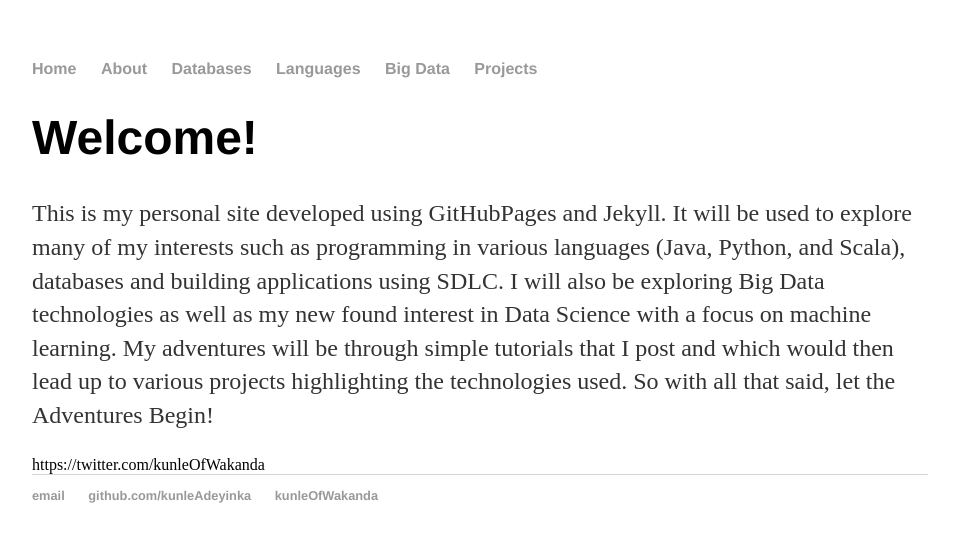
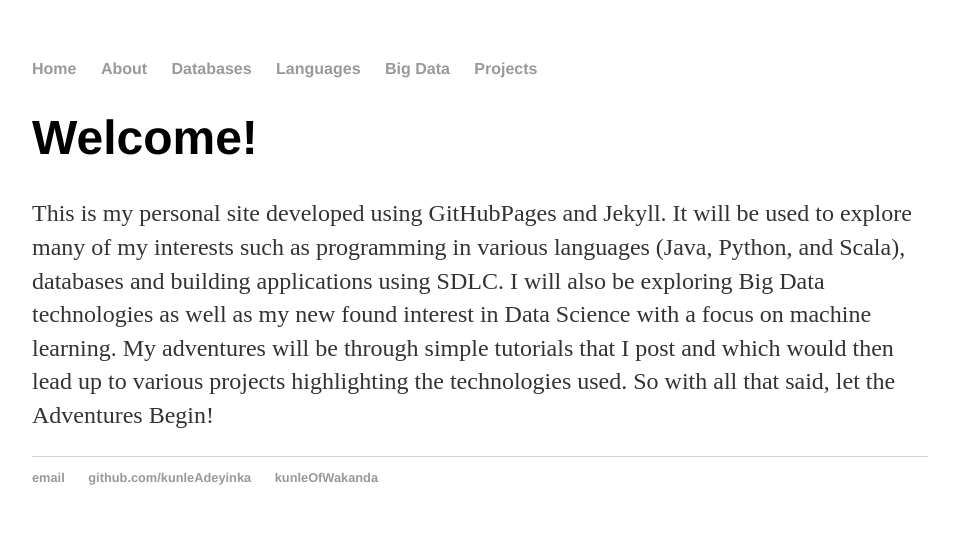
Before and after one commit to kunleAdeyinka/kunleAdeyinka.github.io, a Jekyll site: the page built from index.html, in a window 1280 px wide. Shown: the top 542 px of the page, without its empty margins (160-1119 px from the left). Built offline with Jekyll 4.4.1, drawn with Linux system fonts in a browser that asks for light colours; Markdown is read by kramdown in place of the engine named in the settings; some of the changed lines change nothing that is shown.

Commit message:
removed random twitter handle, fixed broken link on project page

```diff
--- a/_layouts/default.html
+++ b/_layouts/default.html
@@ -20,7 +20,7 @@
 
 			{{ content }}
 
-			</div><!-- /.container -->https://twitter.com/kunleOfWakanda
+			</div><!-- /.container -->
 			<footer>
 	    		<ul>
 	        		<li><a href="mailto:aadeyink@gmail.com">email</a></li>
```
